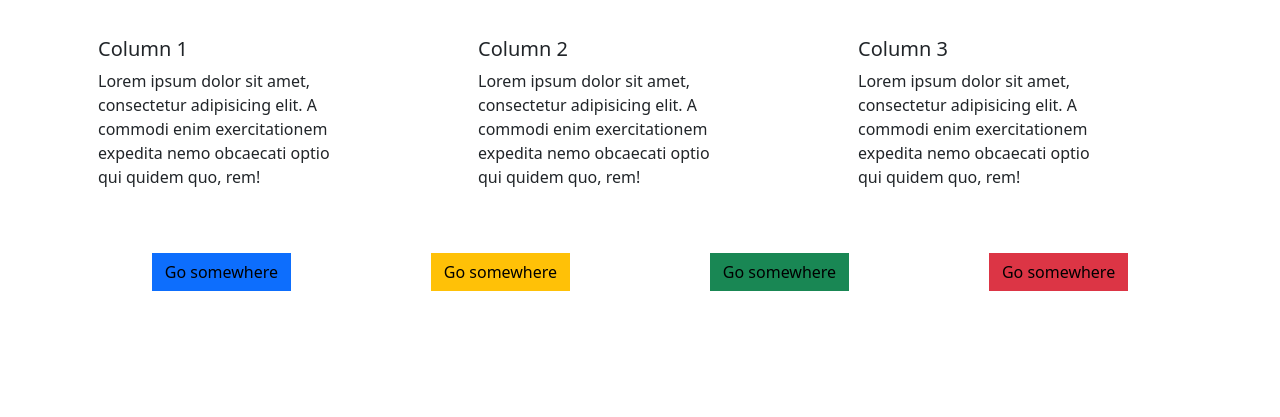
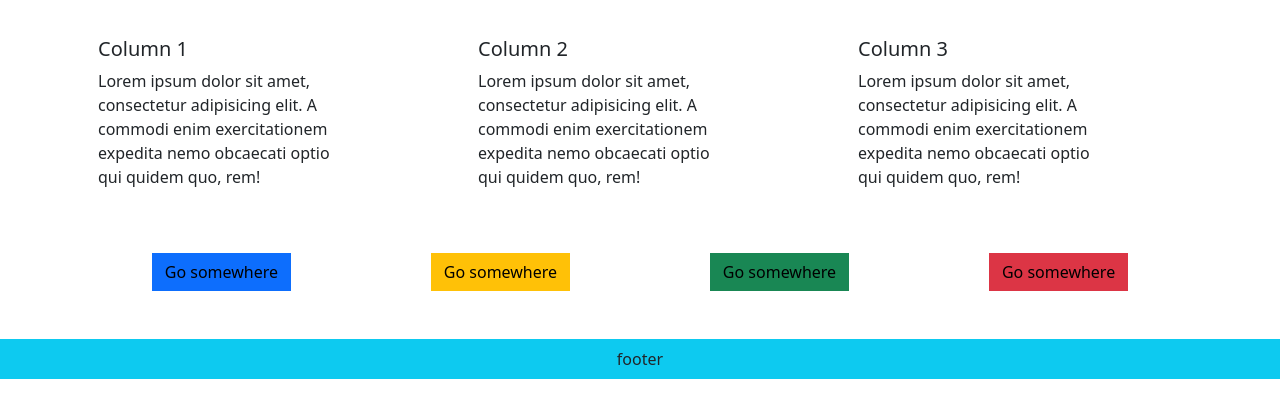
Before and after one commit to 22-d08-a/uib-framework-bootstrap-dhlavacova, a website: page src/index.html in a window 1280 px wide. Shown: the part 235-652 px from the top of the page. Drawn offline with nearby package versions, Linux system fonts and the light colour scheme.

Commit message:
not perfect but run

```diff
--- a/src/index.html
+++ b/src/index.html
@@ -84,6 +84,12 @@
             <a href="#" class="btn btn-danger text-black rounded-0 w-15">Go somewhere</a>
         </div>
 
+        <div class="text-center bg-info">
+
+            <div class="card-footer py-2 my-5">
+                footer
+            </div>
+        </div>
         <script src="https://cdn.jsdelivr.net/npm/bootstrap@5.3.0-alpha1/dist/js/bootstrap.bundle.min.js"
                 integrity="sha384-w76AqPfDkMBDXo30jS1Sgez6pr3x5MlQ1ZAGC+nuZB+EYdgRZgiwxhTBTkF7CXvN"
                 crossorigin="anonymous"></script>
```
